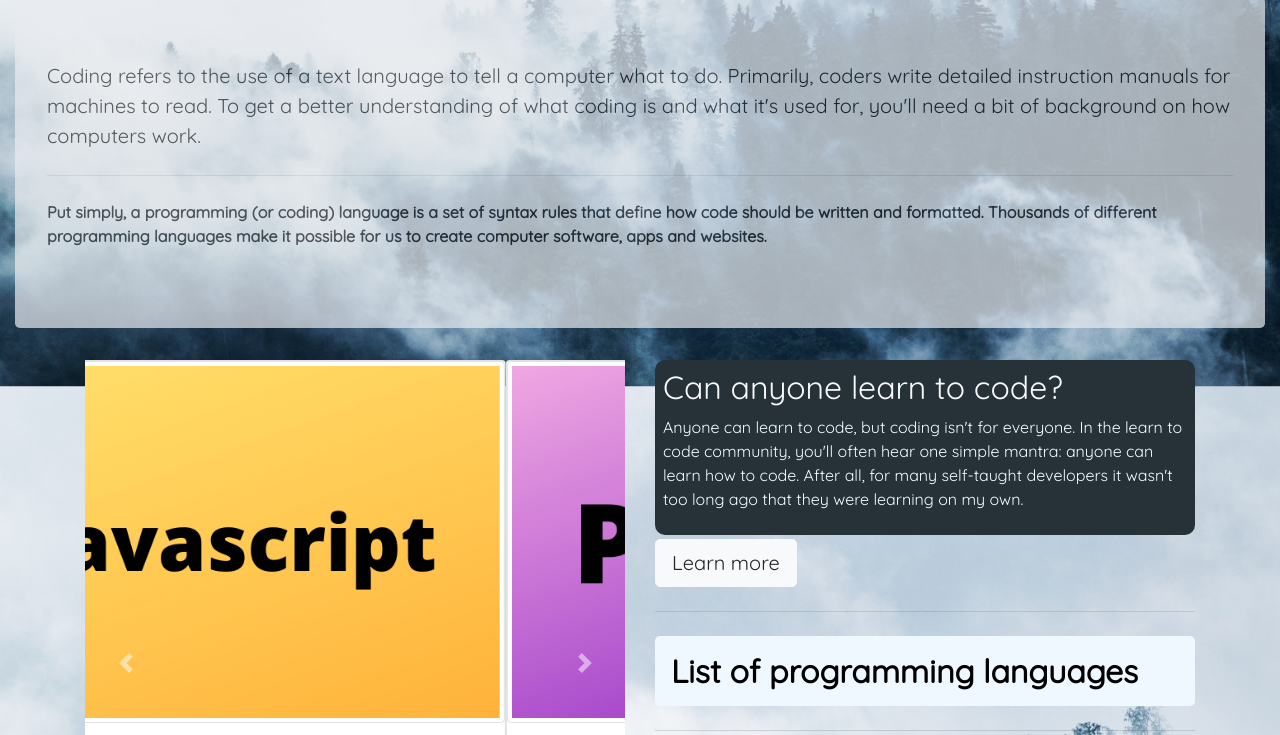
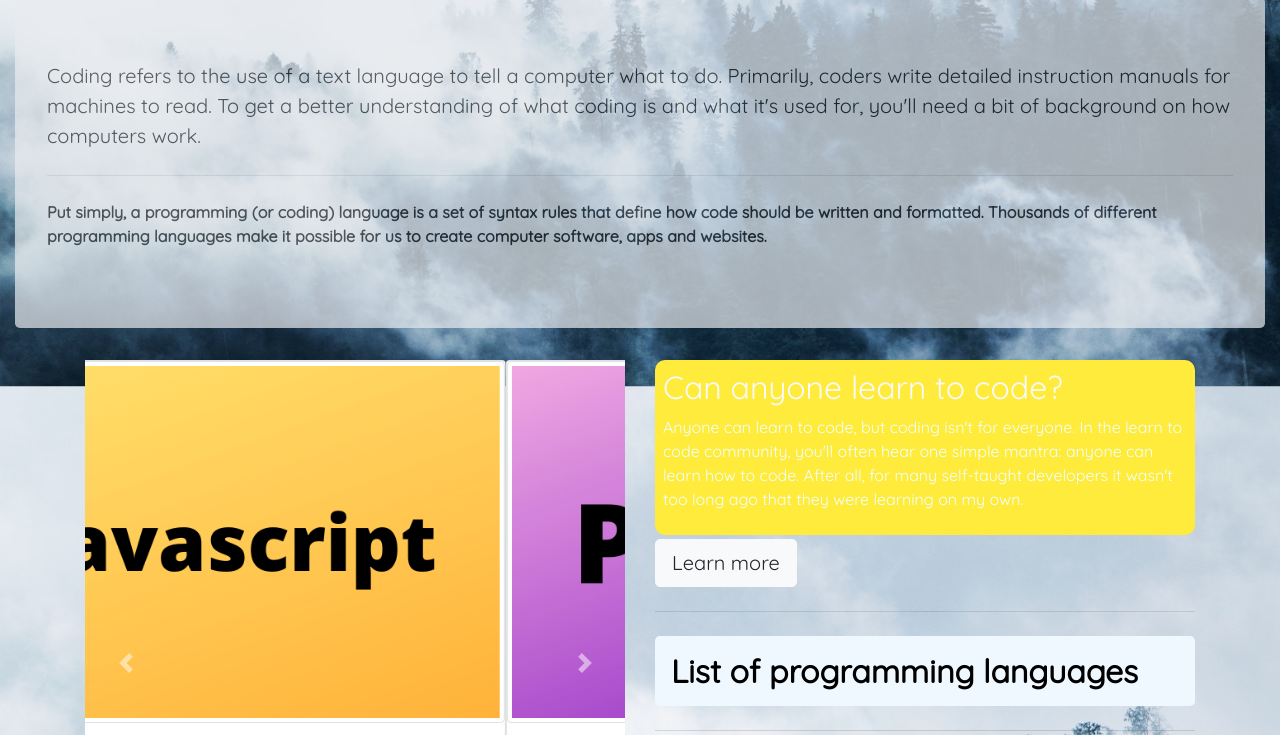
Before and after one commit to SuvamPrasd/sampleProject, a plain HTML site: page index.html in a window 1280 px wide. Shown: the part 467-1202 px from the top of the page. Drawn offline with nearby package versions, Linux system fonts and the light colour scheme.

Commit message:
update list style

```diff
--- a/css/style.css
+++ b/css/style.css
@@ -35,6 +35,7 @@ body{
 }
 
 .change-bg{
-    background-color: #263238;
+    background-color: #FFEB3B;
+    color: #000;
     border-radius: 10px;
 }
```
